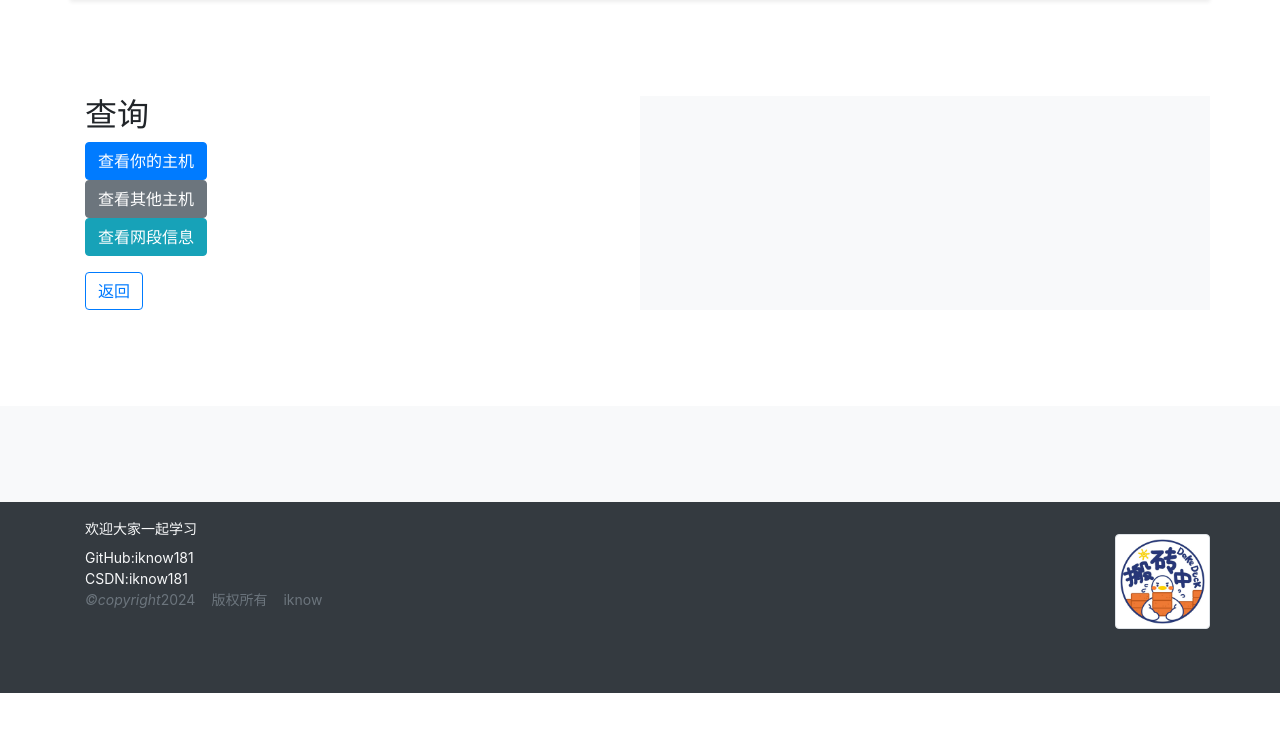
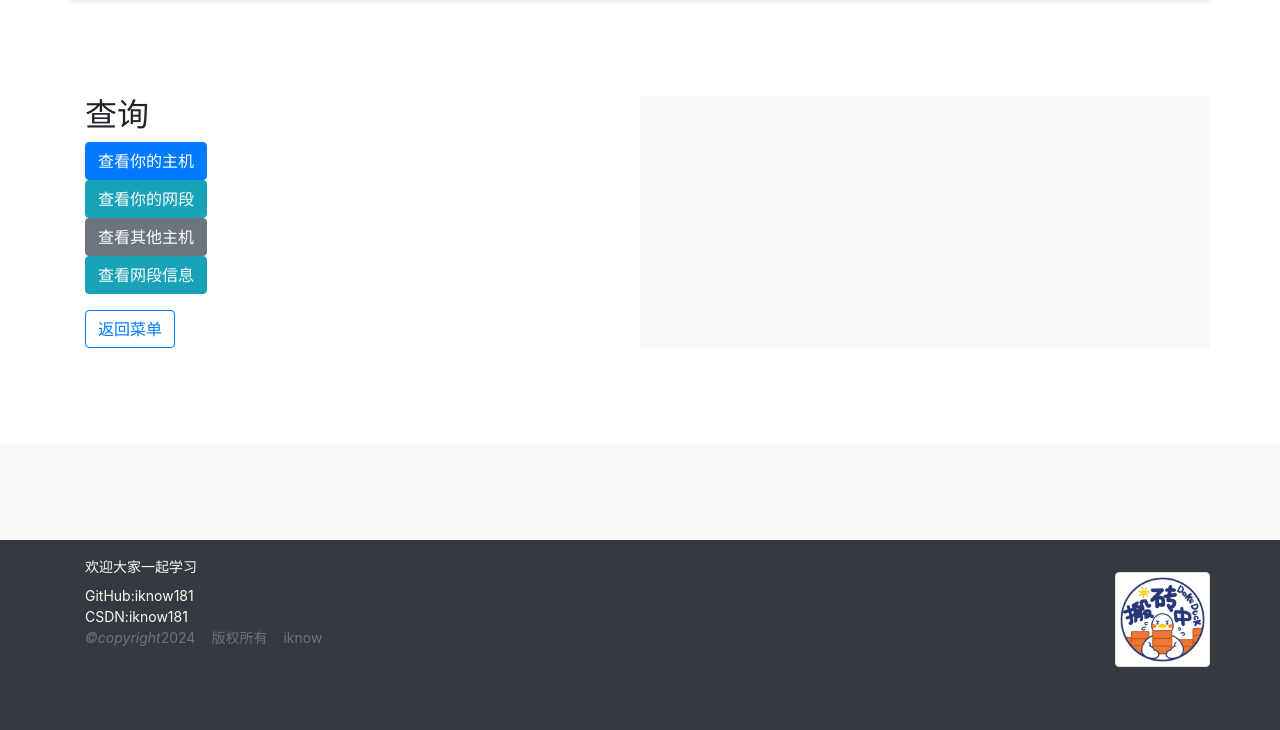
Before and after one commit to iknow181/ToolsWeb, a Flask app: page /menu/nmapfun in a window 1280 px wide. Shown: the part 48-778 px from the top of the page. Run offline with Flask 3, Linux system fonts and the light colour scheme; some libraries are stand-ins or nearby versions.

Commit message:
Update nmapfun.html

```diff
--- a/templates/nmapfun.html
+++ b/templates/nmapfun.html
@@ -40,7 +40,7 @@
 
   // 返回到菜单页面
   function goBackToMenu() {
-      window.location.href = "/menu";
+      window.location.href = "/Menu";
   }
 </script>
 <link rel="stylesheet" href="/static/css/bootstrap.min.css"/>
@@ -48,11 +48,15 @@
     <div class="row">
         <div class="col-md-6 bg-primary-light">
             <h2>查询</h2>
-            <form id="userForm" action="{{ url_for('nmapfun') }}" method="POST">
+            <form id="userForm" action="{{ url_for('NmapFun') }}" method="POST">
                 <input type="hidden" name="action" value="query_myself">
                 <button type="submit" class="btn btn-primary" onclick="showResults()">查看你的主机</button>
             </form>
-            <form id="otherForm" action="{{ url_for('nmapfun') }}" method="POST">
+            <form id="myNetworkForm" action="{{ url_for('NmapFun') }}" method="POST">
+                <input type="hidden" name="action" value="query_user_network">
+                <button type="submit" class="btn btn-info" onclick="showNetworkInfo()">查看你的网段</button>
+            </form>
+            <form id="otherForm" action="{{ url_for('NmapFun') }}" method="POST">
                 <input type="hidden" name="action" value="query_other_user">
                 <button type="button" class="btn btn-secondary" onclick="showOtherInfoInput()">查看其他主机</button>
                 <div id="otherInfoInput" style="display: none;">
@@ -60,16 +64,16 @@
                     <button type="submit" class="btn btn-primary">提交</button>
                 </div>
             </form>
-            <form id="networkForm" action="{{ url_for('nmapfun') }}" method="POST">
+            <form id="networkForm" action="{{ url_for('NmapFun') }}" method="POST">
                 <input type="hidden" name="action" value="query_network">
                 <button type="button" class="btn btn-info" onclick="showNetworkInput()">查看网段信息</button>
                 <div id="networkInput" style="display: none;">
-                    <input type="text" name="network" placeholder="输入 IP 网段" required pattern="\d{1,3}\.\d{1,3}\.\d{1,3}\.\d{1,3}\/\d{1,2}" class="form-control mb-2">
+                    <input type="text" name="network" placeholder="输入 IP 网段，例如192.168.1.0/24" required pattern="\d{1,3}\.\d{1,3}\.\d{1,3}\.\d{1,3}\/\d{1,2}" class="form-control mb-2">
                     <button type="submit" class="btn btn-primary">提交</button>
                 </div>
             </form>
             <!-- 返回按钮 -->
-            <button type="button" class="btn btn-outline-primary mt-3" onclick="goBackToMenu()">返回</button>
+            <button type="button" class="btn btn-outline-primary mt-3" onclick="goBackToMenu()">返回菜单</button>
         </div>
         <div class="col-md-6 bg-light">
             <div id="queryResults" style="max-height: 400px; overflow-y: auto;">
```
